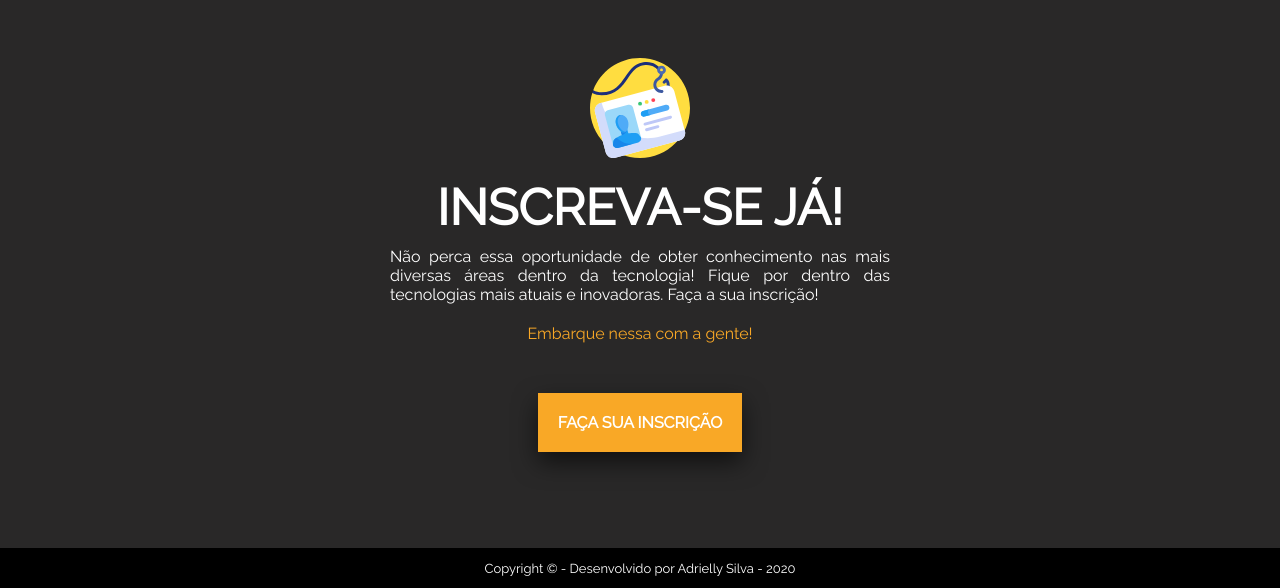
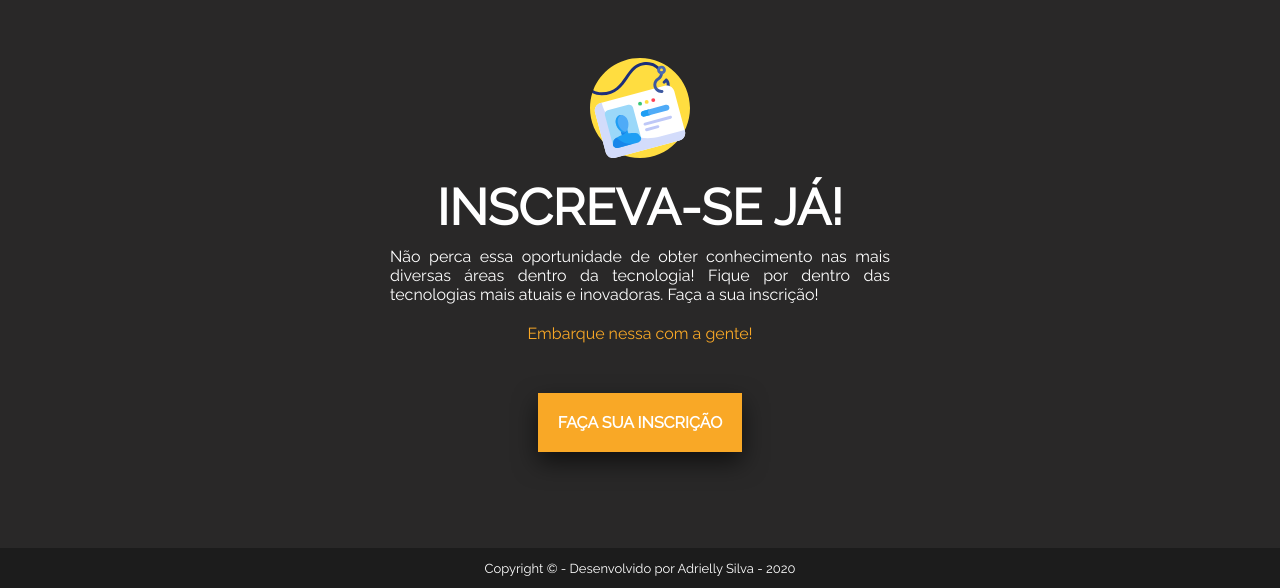
Before and after one commit to adriellyscsantos/semanadatecnologia-uninassau, a plain HTML site: page index.html in a window 1280 px wide. Shown: the part 3011-3599 px from the top of the page. Drawn offline with Linux system fonts and the light colour scheme.

Commit message:
adicionando cor ao footer

```diff
--- a/css/style.css
+++ b/css/style.css
@@ -471,7 +471,7 @@ bottom: -5px;
 
 
 footer{
-  background-color: black;
+  background-color: #1C1C1C;
   height:  4rem;
   display: flex;
   margin: 0 auto;
```
